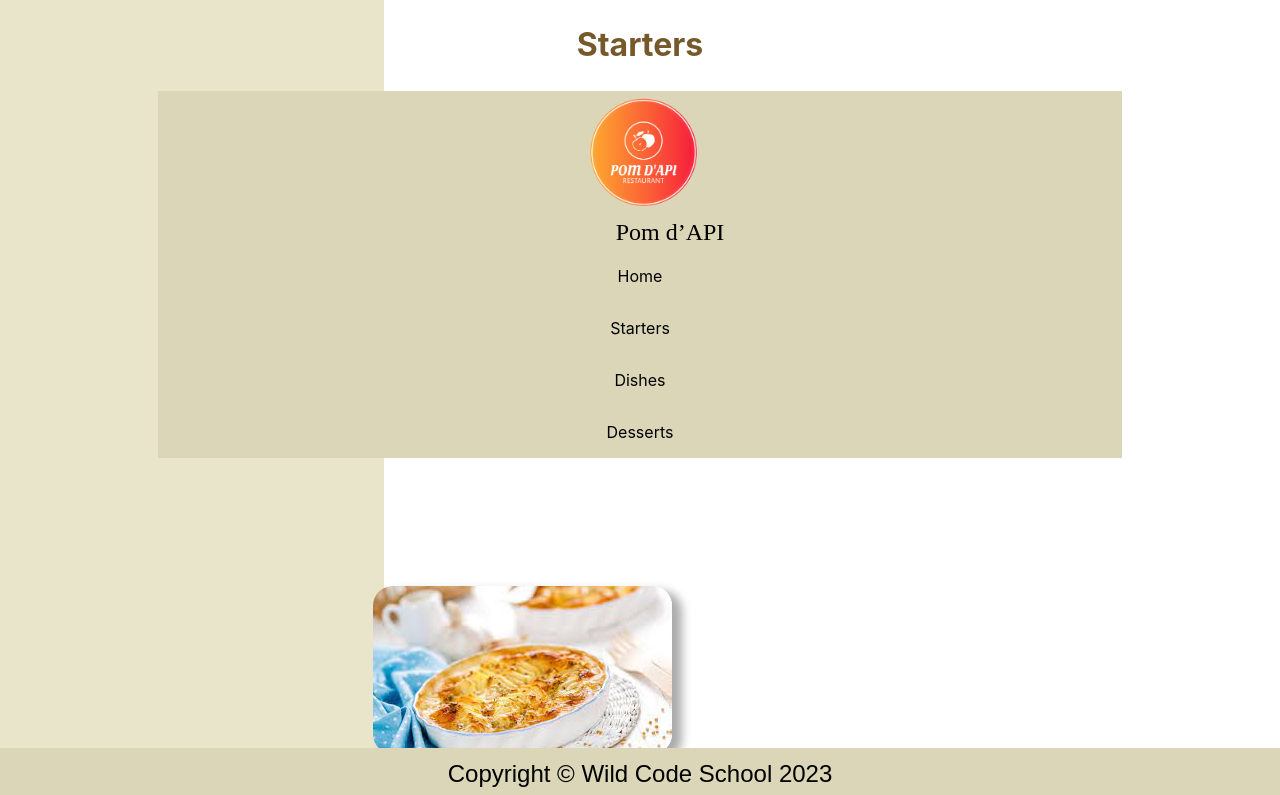
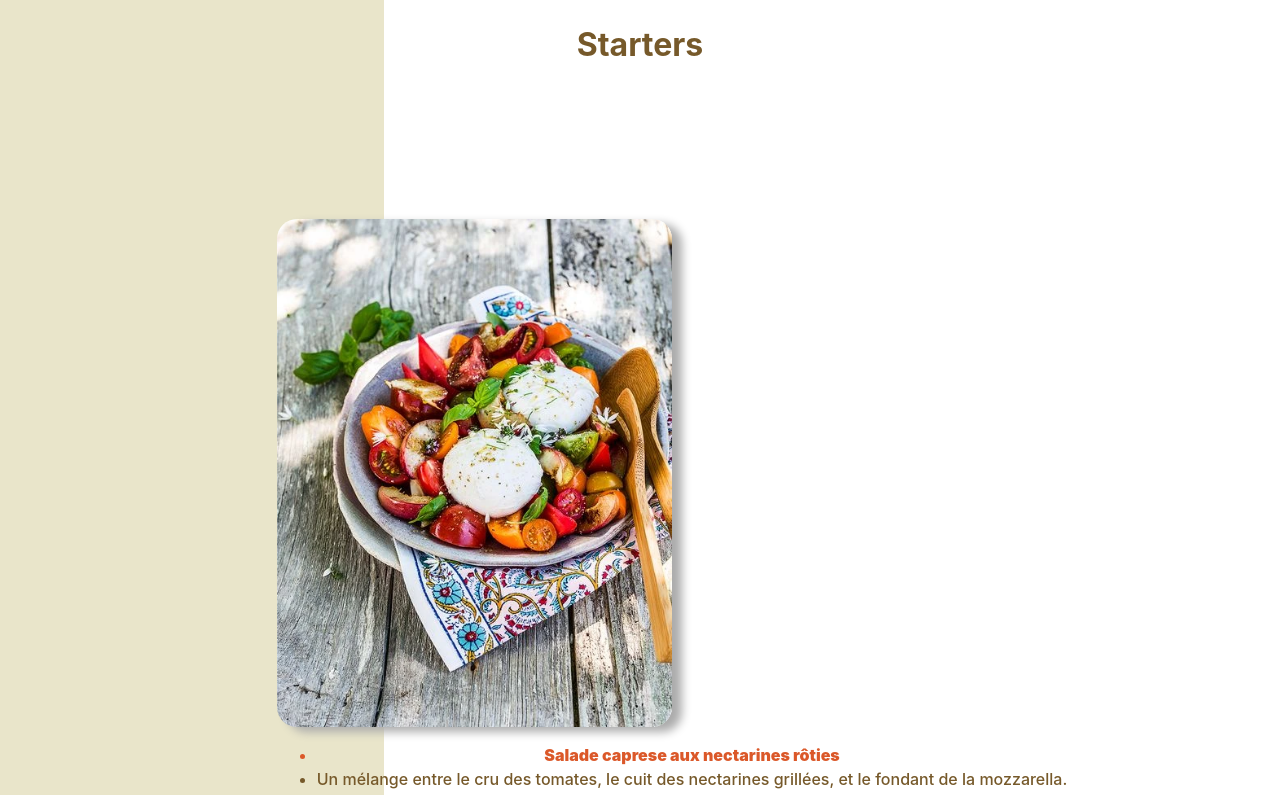
Before and after one commit to Cedric-Font/workshop-react, a React (Vite) app in the folder workshop-react/: page /starters in a window 1280 px wide. Shown: the top 795 px of the page. Built offline with nearby package versions, Linux system fonts and the light colour scheme.

Commit message:
all routing done

```diff
--- a/workshop-react/src/App.jsx
+++ b/workshop-react/src/App.jsx
@@ -5,7 +5,7 @@ import Recipe from './component/Recipe'
 import Starters from './component/Starters'
 import Dishes from './component/Dishes'
 import Desserts from './component/Desserts'
-import NavBar from './component/Navbar'
+import NavBar from './component/NavBar'
 import Footer from './component/Footer'
 import Categories from './component/Categories'
 
@@ -18,15 +18,18 @@ function App() {
 
     {
       img: "/src/assets/starter1.png",
-      title: "Starters"
+      title: "Starters",
+      redirect: '/starters',
     },
     {
       img: "/src/assets/starter2.png",
-      title: "Dishes"
+      title: "Dishes",
+      redirect: '/dishes',
     },
     {
       img: "/src/assets/starter3.png",
-      title: "Desserts"
+      title: "Desserts",
+      redirect: '/desserts',
     },
   ]
   const router = createBrowserRouter([
@@ -35,7 +38,7 @@ function App() {
 
       element:
         <div>
-      <NavBar/>
+          <NavBar />
           <div className='colorDiv' >
             <div
               className='mainContainer' >
@@ -80,7 +83,7 @@ function App() {
 
 
 
-  return ( <div>
+  return (<div>
     <RouterProvider router={router} />
 
 
--- a/workshop-react/src/component/Categories.jsx
+++ b/workshop-react/src/component/Categories.jsx
@@ -1,22 +1,19 @@
+import { Link } from 'react-router-dom';
 import styles from './Category.module.css';
 
-export default function Categories(props){
+export default function Categories({ acceuil }) {
 
-
-
-
-
-    return(
-        <div className={styles.container} >
-       { props.acceuil.map((element, index) => (
-        <div key={index+2} className={styles.container} >
-            <h2 key ={index} className={styles.title} >{element.title}</h2>
-            <img key={index+1} className={styles.acceuilImg} src={element.img} alt="" />
-        </div>
-       )
-       )
-       }
-        </div>
+    return (
+        <div className={styles.container}>
+            {acceuil.map((element, index) => (
+                <Link to={element.redirect} key={index} className={styles.container}>
+                    <h2 className={styles.title}>{element.title}</h2>
+                    <img className={styles.acceuilImg} src={element.img} alt="" />
+                </Link>
+            )
+            )
+            }
+        </div >
 
 
 
--- a/workshop-react/src/component/Desserts.jsx
+++ b/workshop-react/src/component/Desserts.jsx
@@ -1,17 +1,20 @@
 import { useState } from "react";
-import NavBar from './NavBar'
-import recipes from '/src/assets/recipesList.js'
+import NavBar from './NavBar';
+import recipes from '/src/assets/recipesList.js';
 import RecapRecipe from "./RecapRecipe";
+import styles from './Starter.module.css'
+import { Navigate } from "react-router-dom";
 
 
-export default function Desserts() {
+
+export default function Starters() {
     const [display, setDisplay] = useState(0);
 
     return (
         <>
-            <h1>Desserts</h1>
+            <h1 className={styles.test} >Desserts</h1>
             <NavBar />
-            {display === 0 ? recipes.map(recipe => <RecapRecipe key={recipe.id} props={recipe} />) : null}
+            {display === 0 ? recipes.map(recipe => recipe.type == 'dessert' ? < RecapRecipe key={recipe.id} recipe={recipe} setDisplay={setDisplay} /> : null) : <Navigate to={`/recipe/${display}`}></Navigate>}
         </>
     )
 }
--- a/workshop-react/src/component/Dishes.jsx
+++ b/workshop-react/src/component/Dishes.jsx
@@ -1,17 +1,20 @@
 import { useState } from "react";
-import NavBar from './NavBar'
-import recipes from '/src/assets/recipesList.js'
+import NavBar from './NavBar';
+import recipes from '/src/assets/recipesList.js';
 import RecapRecipe from "./RecapRecipe";
+import styles from './Starter.module.css'
+import { Navigate } from "react-router-dom";
 
 
-export default function Dishes() {
+
+export default function Starters() {
     const [display, setDisplay] = useState(0);
 
     return (
         <>
-            <h1>Dishes</h1>
+            <h1 className={styles.test} >Dishes</h1>
             <NavBar />
-            {display === 0 ? recipes.map(recipe => <RecapRecipe key={recipe.id} props={recipe} />) : null}
+            {display === 0 ? recipes.map(recipe => recipe.type == 'dish' ? < RecapRecipe key={recipe.id} recipe={recipe} setDisplay={setDisplay} /> : null) : <Navigate to={`/recipe/${display}`}></Navigate>}
         </>
     )
 }
--- a/workshop-react/src/component/Starters.jsx
+++ b/workshop-react/src/component/Starters.jsx
@@ -14,7 +14,7 @@ export default function Starters() {
         <>
             <h1 className={styles.test} >Starters</h1>
             <NavBar />
-            {display === 0 ? recipes.map(recipe => <RecapRecipe key={recipe.id} recipe={recipe} setDisplay={setDisplay} />) : <Navigate to={`/recipe/${display}`}></Navigate>}
+            {display === 0 ? recipes.map(recipe => recipe.type == 'starter' ? < RecapRecipe key={recipe.id} recipe={recipe} setDisplay={setDisplay} /> : null) : <Navigate to={`/recipe/${display}`}></Navigate>}
         </>
     )
 }
```
Lines whose indentation alone changed are shown as unchanged.
